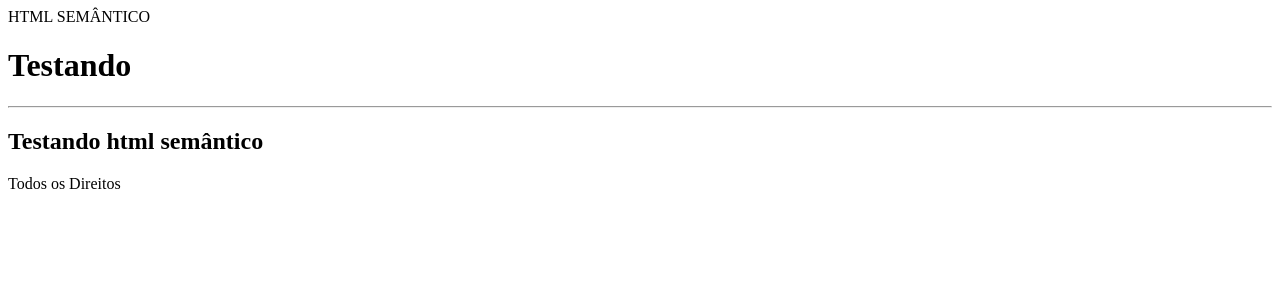
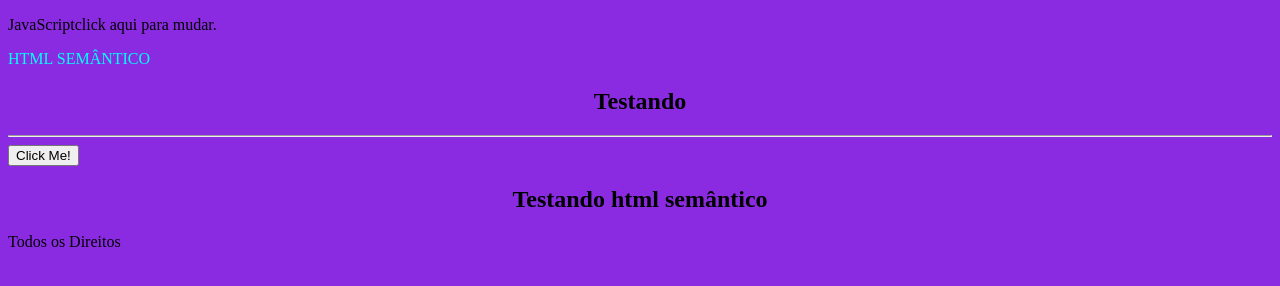
Before and after one commit to CarlosMatias1/NewWord, a plain HTML site: page Site-Ex/index.html in a window 1280 px wide. Drawn offline with Linux system fonts and the light colour scheme.

Commit message:
Testando aquivos

```diff
--- a/Site-Ex/index.html
+++ b/Site-Ex/index.html
@@ -2,12 +2,35 @@
 <html lang="pt-br">
 <head>
     <meta charset="UTF-8">
+
     <meta name="viewport" content="width=device-width, initial-scale=1.0">
     <title>Semântico</title>
+        <p id="demo">JavaScriptclick aqui para mudar.</p>
+        <style>
+            body{
+                background-color: blueviolet;
+            }
+            h2{
+                text-align: center;
+                color: black;
+            }
+            h1{
+                color: black;
+                text-align: center;
+            }
+            header{
+                color: aqua;
+            }
+            footer{
+                text-overflow: clip;
+            }
+
+        </style>
 
          <nav></nav>
          <header>HTML SEMÂNTICO</header>
-         <section></section>
+         <section>
+
          <aside></aside>
          <article></article>
 
@@ -15,9 +38,8 @@
 <body>
             <h1>Testando</h1>
             <hr>
-            <script>
 
-            </script>
+            <button type="button" onclick='document.getElementById("demo").innerHTML = "olá JavaScript!"'>Click Me!</button>
 
         <h2>Testando html semântico </h2>
         <footer>Todos os Direitos </footer>
```
